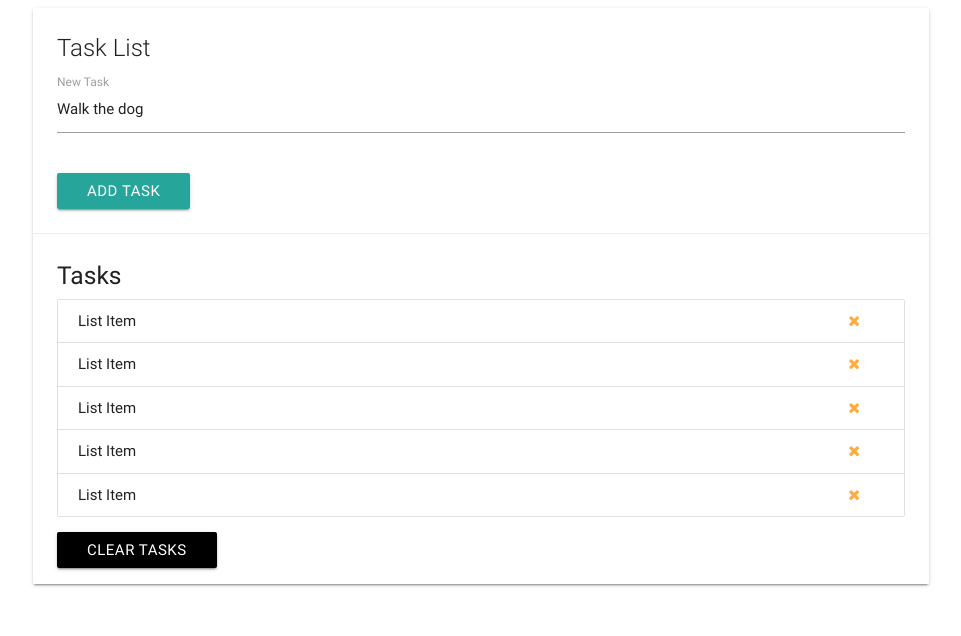
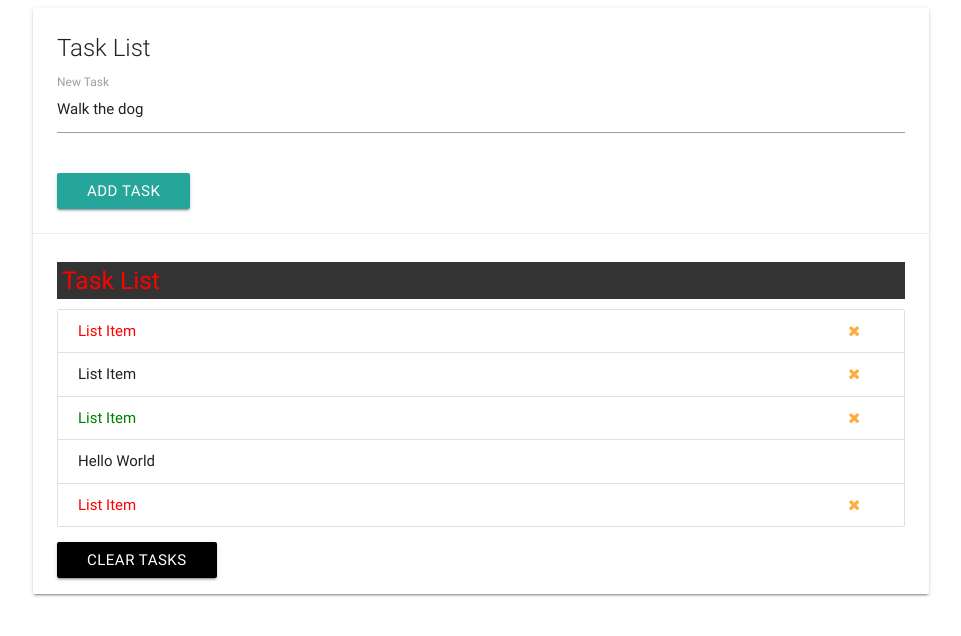
Before and after one commit to mrmikemcguire/JSSandbox, a plain HTML site: page index.html in a window 1280 px wide. Shown: the whole page, without its empty margins (159-1120 px from the left). Drawn offline with nearby package versions, Linux system fonts and the light colour scheme.

Commit message:
chapter 23

```diff
--- a/documentSelectors.js
+++ b/documentSelectors.js
@@ -16,7 +16,7 @@ document.getElementById('task-title').textContent = 'Task List';
 document.getElementById('task-title').innerText = 'My Tasks';
 document.getElementById('task-title').innerHTML = '<span style = "color:red">Task List</span>';
 
-//Use shortcot
+//Use shortcut
 
 const taskTitle = document.getElementById('task-title');
 //Now call methods on the taskTitle variable
--- /dev/null
+++ b/domSelector.js
@@ -0,0 +1,35 @@
+// single element selectors
+//document.getElementById()
+
+console.log(document.getElementById('task-title'));
+
+// get things from the element
+console.log(document.getElementById('task-title').id);
+console.log(document.getElementById('task-title').className);
+
+// change styling
+document.getElementById('task-title').style.background = '#333';
+document.getElementById('task-title').style.color = '#fff';
+document.getElementById('task-title').style.padding = '5px';
+//document.getElementById('task-title').style.display = 'none';
+
+// change content
+document.getElementById('task-title').textContent = 'Task List';
+document.getElementById('task-title').innerText = 'My Tasks';
+document.getElementById('task-title').innerHTML = '<span style = "color:red">Task List</span>';
+
+// a better way to do this - assign as a variable to simplfy
+const taskTitle = document.getElementById('task-title');
+console.log(taskTitle.id);
+
+// document.querySelector() - a better way
+
+console.log(document.querySelector('#task-title'));
+console.log(document.querySelector('.card-title'));
+
+// target a specific element if it's one of many
+
+document.querySelector('li').style.color = 'red';
+document.querySelector('li:last-child').style.color = 'red';
+document.querySelector('li:nth-child(3)').style.color = 'green';
+document.querySelector('li:nth-child(4)').textContent = 'Hello World';
--- a/index.html
+++ b/index.html
@@ -29,7 +29,7 @@
             </form>
           </div>
           <div class="card-action">
-            <h5 id="task-title">Tasks</h5>
+            <h5 id="task-title" class='test'>Tasks</h5>
             <ul class="collection">
               <li class="collection-item">
                 List Item
@@ -70,7 +70,7 @@
   </div>
   <script src="https://code.jquery.com/jquery-3.2.1.js" integrity="sha256-DZAnKJ/6XZ9si04Hgrsxu/8s717jcIzLy3oi35EouyE=" crossorigin="anonymous"></script>
   <script src="https://cdnjs.cloudflare.com/ajax/libs/materialize/0.100.2/js/materialize.min.js"></script>
-  <script src="traversingDOM.js"></script>
+  <script src="domSelector.js"></script>
 </body>
 
 </html>
```
